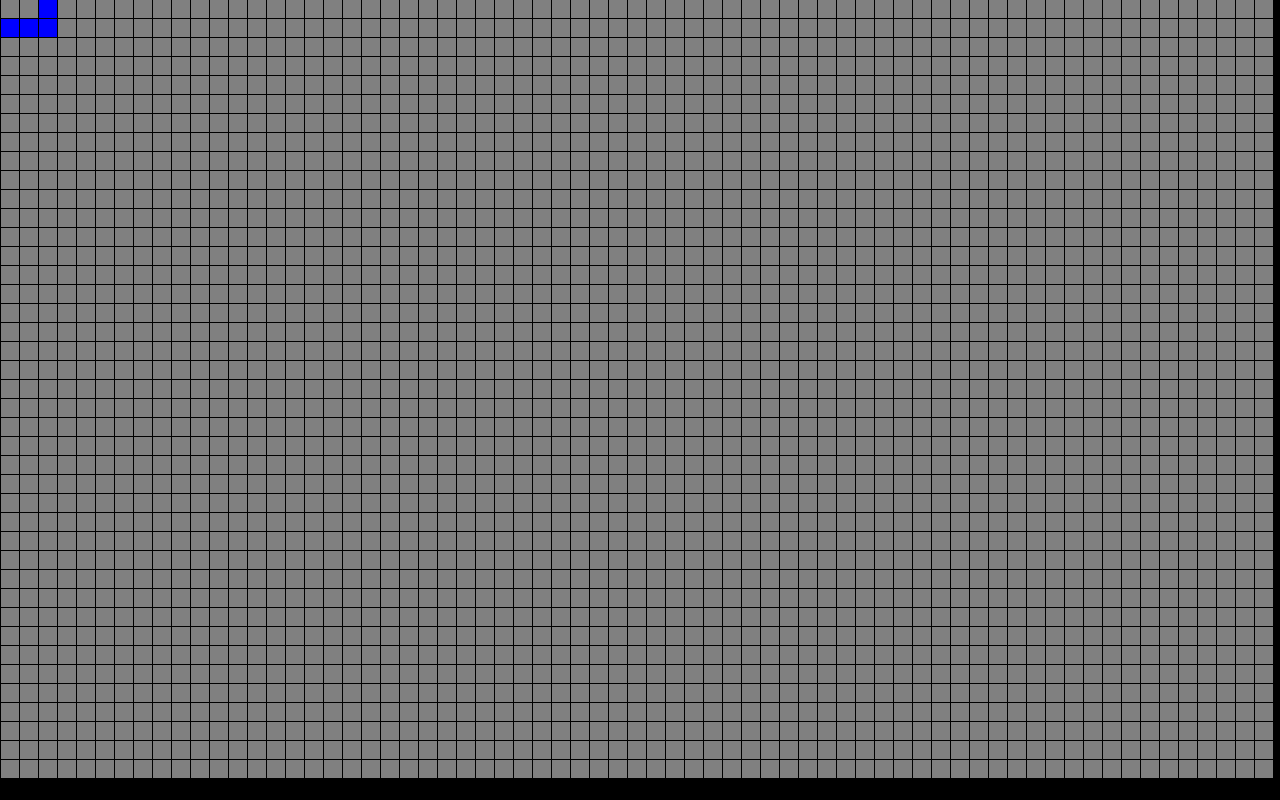
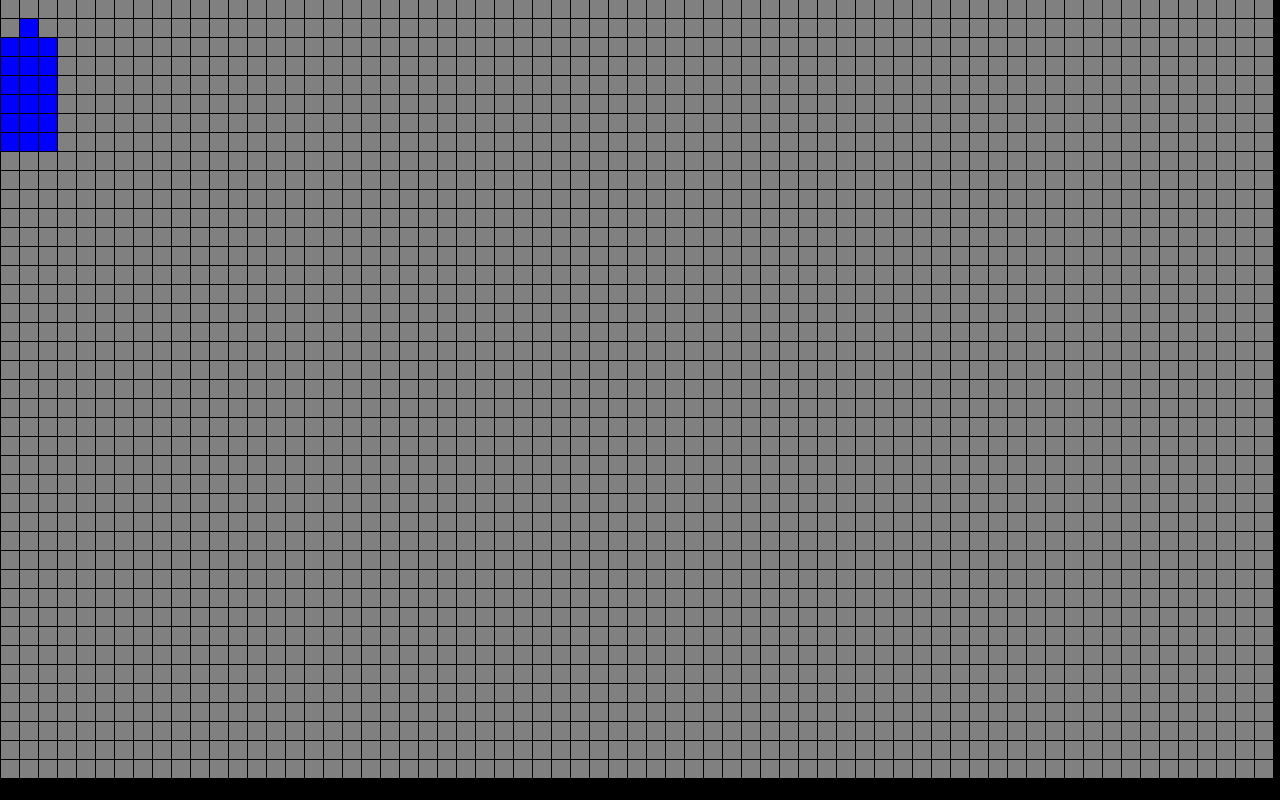
Before and after one commit to brenosilver/JavascriptTestris, a plain HTML site: page index.html in a window 1280 px wide. Drawn offline with Linux system fonts and the light colour scheme.

Commit message:
Code improvements and Movement
Grid cubes are now instances objects.
Started to implement pieces movement.

```diff
--- a/index.html
+++ b/index.html
@@ -19,6 +19,7 @@
 			var windowH;
 			var windowW;
 			var cubes = new Array();
+			var cubeTimeOffset = 0;
 
 			var timeout = 1000;
 
@@ -78,12 +79,31 @@
 				this.isActive = false;
 			}
 
+			function cube(size, row, column){
+				this.row = row;
+				this.column = column;
+				this.element = document.createElement('div');
+				this.element.className = "cube";
+				this.element.style.height = size + 'px';
+				this.element.style.width = size + 'px';
+				this.element.style.display = "inline-block";
+				this.element.setAttribute("data-row", this.row);
+				this.element.setAttribute("data-column", this.column);
+			}
+
 
 			// Clock function
-			var clickTime = function(){
+			function clickTime(piece){
+				if(piece != null) this.piece = piece;
+
+				cubeTimeOffset++;
+				if(cubeTimeOffset > rows) cubeTimeOffset = 0;
+
+				console.log("piece : "+this.piece);
+				movePiece(this.piece, cubeTimeOffset);
+
 				setTimeout(clickTime, timeout);
 			}
-			clickTime();
 
 			// Randomly generates a new piece
 			function newPiece(){
@@ -103,8 +123,20 @@
 			// Place the piece in the grid
 			function placePiece(obj){
 				for(var i = 0; i < obj.positionY.length; i++){
-					cubes[obj.positionY[i]][obj.positionX[i]].style.backgroundColor = obj.color;
+					cubes[obj.positionY[i]][obj.positionX[i]].element.style.backgroundColor = obj.color;
 				}
+			}
+
+			// Move pieces down the cubes each time click
+			function movePiece(obj, timeOffset){
+
+				for(var i = 0; i < obj.positionY.length; i++){
+					cubes[obj.positionY[i]+timeOffset][obj.positionX[i]].element.style.backgroundColor = obj.color;
+				}
+
+				/*for(var i = 0; i < obj.positionY.length; i++){
+					if(obj.positionY[i]+timeOffset >= 0) cubes[obj.positionY[i]+timeOffset][obj.positionX[i]].element.style.backgroundColor = 'grey';
+				}*/
 			}
 
 			function getTopCenterBlock(){
@@ -138,20 +170,12 @@
 				for(j = 0; j < numberOfCubesV; j++){
 					cubes[j] = new Array();
 					for(i = 0; i <  numberOfCubesH ; i++){
-						cubes[j][i] = document.createElement('div');
-						cubes[j][i].className = "cube";
-						cubes[j][i].style.height = size + 'px';
-						cubes[j][i].style.width = size + 'px';
-						cubes[j][i].style.display = "inline-block";
-						cubes[j][i].setAttribute("data-row", j);
-						cubes[j][i].setAttribute("data-column", i);
-
-						document.getElementById("wrapper").appendChild(cubes[j][i]);
-
+						cubes[j][i] = new cube(size, j, i);
+						document.getElementById("wrapper").appendChild(cubes[j][i].element);
 					}
 
 					//Check if number of rows is over and prevent from adding more rows.
-					var rect = cubes[j][i-1].getBoundingClientRect();
+					var rect = cubes[j][i-1].element.getBoundingClientRect();
 					if(rect.bottom > windowH -20) return;
 
 					var br = document.createElement('br');
@@ -182,8 +206,8 @@
 
 			console.log("Vertical blocks: " + rows);
 
-			console.log(newPiece());
-			placePiece(newPiece());
+			//placePiece(newPiece());
+			clickTime(newPiece());
 		});
 
 
```
